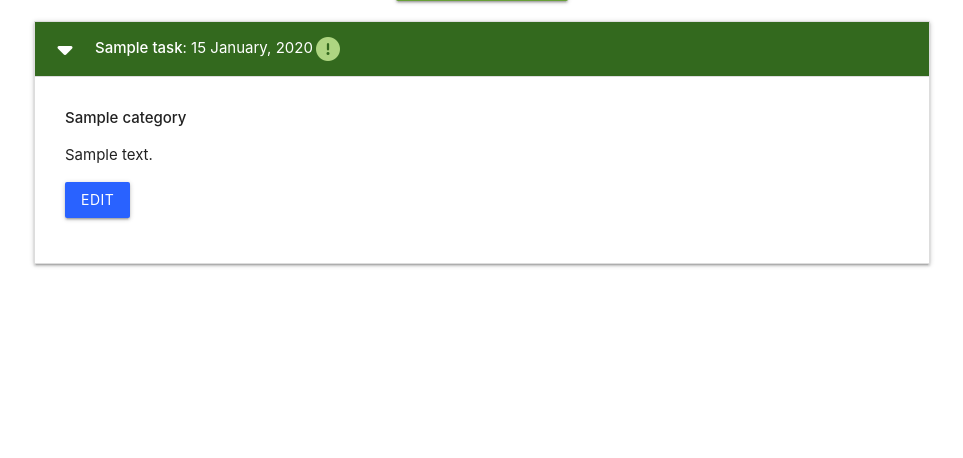
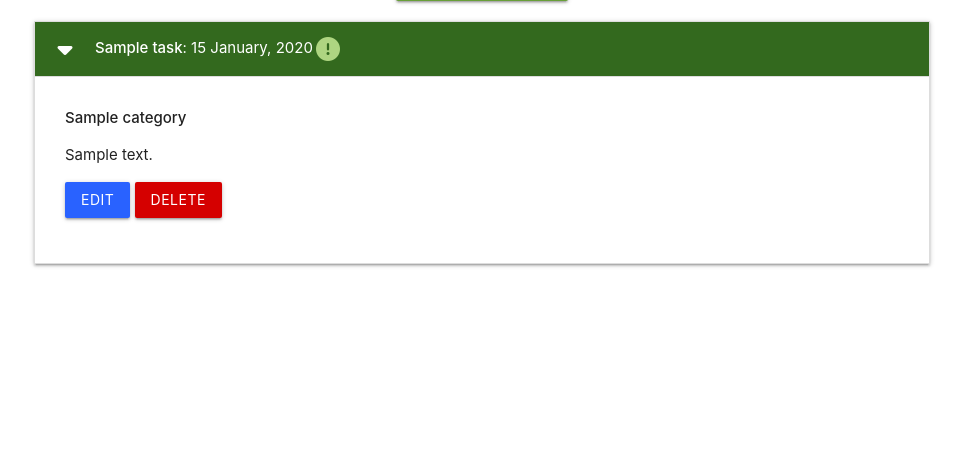
Before and after one commit to PJDEVEX/flask-sqlalchemy-taks-manager, a Flask app: page / in a window 1280 px wide, after a click that opens the changed part. Shown: the part 212-670 px from the top of the page, without its empty margins (158-1121 px from the left). Run offline with Flask 2, Linux system fonts and the light colour scheme; tables that the repository leaves empty hold one stand-in row (values such as "Sample post").

Commit message:
Add deleteting task functionality

```diff
--- a/taskmanager/routes.py
+++ b/taskmanager/routes.py
@@ -80,3 +80,11 @@ def edit_task(task_id):
         # in the milestone project, use defensive programing here
         # ref previous notes
     return render_template("edit_task.html", task=task, categories=categories)
+
+
+@app.route("/delete_task/<int:task_id>")
+def delete_task(task_id):
+    task = Task.query.get_or_404(task_id)
+    db.session.delete(task)
+    db.session.commit()
+    return redirect(url_for("home"))
--- a/taskmanager/templates/tasks.html
+++ b/taskmanager/templates/tasks.html
@@ -26,7 +26,7 @@
             <p> {{ task.task_description }} </p>
             <p>
                 <a href="{{ url_for('edit_task', task_id=task.id) }}" class="btn blue accent-4">Edit</a>
-
+                <a href="{{ url_for('delete_task', task_id=task.id) }}" class="btn red accent-4">Delete</a>
             </p>
         </div>
     </li>
```
